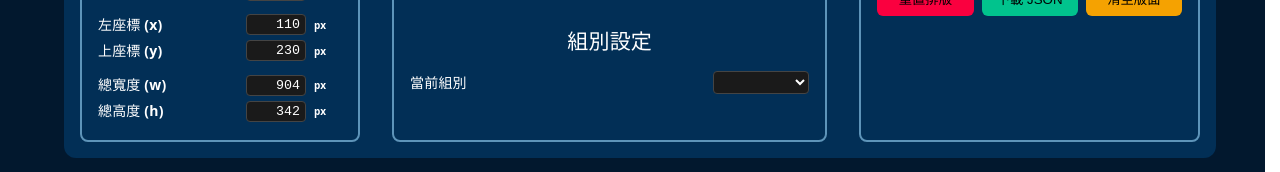
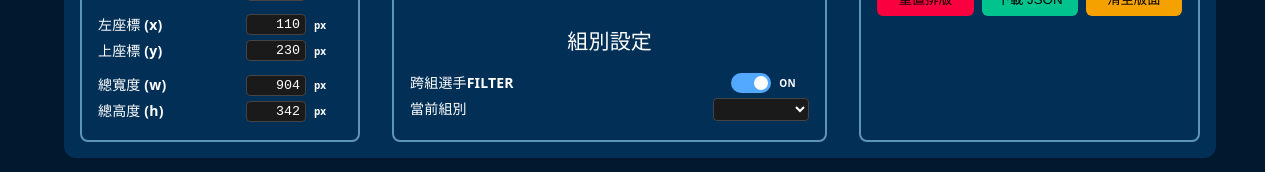
Before and after one commit to chc94818/TeamBuilder, a React (Vite) app: page / in a window 1280 px wide. Shown: the part 257-429 px from the top of the page. Built offline with nearby package versions, Linux system fonts and the light colour scheme; a web font is replaced by a local one.

Commit message:
global player filter

```diff
--- a/src/components/Bench.tsx
+++ b/src/components/Bench.tsx
@@ -57,7 +57,7 @@ function Bench() {
 
       <div className="bench">
         {benchPlayers.map((player) => {
-          const isUsed = lineupPlayers.some((p) => p?.id === player.id);
+          const {isUsed} = player;
           const isCurrentTarget = benchDragOverId === player.id;
 
           return (
--- a/src/components/EditorTool.tsx
+++ b/src/components/EditorTool.tsx
@@ -11,6 +11,8 @@ function EditorTool({ onExport }: { onExport: (scale: number) => void }) {
   const {
     isLineupRndActive,
     toggleLineupRnd,
+    isGlobalPlayerFilter,
+    toggleGlobalPlayerFilter,
     playerCellSize,
     setPlayerCellSize,
     teamsPerRow,
@@ -125,7 +127,9 @@ function EditorTool({ onExport }: { onExport: (scale: number) => void }) {
                   />
                   <span className="slider round"></span>
                 </label>
-                <span className="statusText">{isLineupRndActive ? "ON" : "OFF"}</span>
+                <span className="statusText">
+                  {isLineupRndActive ? "ON" : "OFF"}
+                </span>
               </div>
             </div>
           </div>
@@ -140,7 +144,9 @@ function EditorTool({ onExport }: { onExport: (scale: number) => void }) {
                   min="1"
                   max="20"
                   value={teamsPerRow}
-                  onChange={(e) => setTeamsPerRow(Math.max(1, parseInt(e.target.value) || 1))}
+                  onChange={(e) =>
+                    setTeamsPerRow(Math.max(1, parseInt(e.target.value) || 1))
+                  }
                   className="numberInput"
                 />
                 <span className="unit">隊</span>
@@ -159,7 +165,9 @@ function EditorTool({ onExport }: { onExport: (scale: number) => void }) {
                       <input
                         type="checkbox"
                         checked={isManual}
-                        onChange={(e) => setTeamSizeMode(e.target.checked ? "manual" : "auto")}
+                        onChange={(e) =>
+                          setTeamSizeMode(e.target.checked ? "manual" : "auto")
+                        }
                       />
                       <span className="slider round"></span>
                     </label>
@@ -171,7 +179,9 @@ function EditorTool({ onExport }: { onExport: (scale: number) => void }) {
                     <input
                       type="number"
                       value={manualTeamMemberSize}
-                      onChange={(e) => setManualTeamMemberSize(parseInt(e.target.value) || 0)}
+                      onChange={(e) =>
+                        setManualTeamMemberSize(parseInt(e.target.value) || 0)
+                      }
                       className="numberInput"
                     />
                     <span className="unit">人</span>
@@ -252,14 +262,18 @@ function EditorTool({ onExport }: { onExport: (scale: number) => void }) {
                   max="5.0"
                   step={0.01}
                   value={playerCellAspectRatio}
-                  onChange={(e) => setPlayerCellAspectRatio(parseFloat(e.target.value))}
+                  onChange={(e) =>
+                    setPlayerCellAspectRatio(parseFloat(e.target.value))
+                  }
                   className="numberSlider"
                 />
                 <input
                   step={0.01}
                   type="number"
                   value={playerCellAspectRatio}
-                  onChange={(e) => setPlayerCellAspectRatio(parseFloat(e.target.value))}
+                  onChange={(e) =>
+                    setPlayerCellAspectRatio(parseFloat(e.target.value))
+                  }
                   className="numberInput"
                 />
                 <span className="unit">ratio</span>
@@ -342,6 +356,26 @@ function EditorTool({ onExport }: { onExport: (scale: number) => void }) {
           <h3>組別設定</h3>
           <div className="editorOption groupSelectTool">
             <div className="editorControlItem">
+              <div className="editorOption lineupRndTool">
+                <div className="editorControlItem">
+                  <span className="labelText">跨組選手FILTER</span>
+                  <div className="inputGroup">
+                    <label className="switch">
+                      <input
+                        type="checkbox"
+                        checked={isGlobalPlayerFilter}
+                        onChange={toggleGlobalPlayerFilter}
+                      />
+                      <span className="slider round"></span>
+                    </label>
+                    <span className="statusText">
+                      {isGlobalPlayerFilter ? "ON" : "OFF"}
+                    </span>
+                  </div>
+                </div>
+              </div>
+            </div>
+            <div className="editorControlItem">
               <span>當前組別</span>
               <select
                 value={currentGroupId}
@@ -381,9 +415,15 @@ function EditorTool({ onExport }: { onExport: (scale: number) => void }) {
           <h3>介面操作</h3>
           <div className="editorOption stateActions">
             <div className="actionButtons">
-              <button onClick={resetToDefault} className="resetButton">重置排版</button>
-              <button onClick={downloadConfig} className="downloadButton">下載 JSON</button>
-              <button onClick={clearTeam} className="clearLineupsButton">清空版面</button>
+              <button onClick={resetToDefault} className="resetButton">
+                重置排版
+              </button>
+              <button onClick={downloadConfig} className="downloadButton">
+                下載 JSON
+              </button>
+              <button onClick={clearTeam} className="clearLineupsButton">
+                清空版面
+              </button>
             </div>
           </div>
         </section>
--- a/src/configs/team.json
+++ b/src/configs/team.json
@@ -10,5 +10,6 @@
   "CellAspectRatio": 3.425,
   "ColumnGap": 32,
   "RowGap": 30,
-  "TeamSizeMode": "manual"
+  "TeamSizeMode": "manual",
+  "GlobalPlayerFilter": true
 }
--- a/src/context/Editor/EditorContext.ts
+++ b/src/context/Editor/EditorContext.ts
@@ -4,6 +4,8 @@ import { createContext, useContext } from "react";
 interface EditorContextType {
   isLineupRndActive: boolean;
   toggleLineupRnd: () => void;
+  isGlobalPlayerFilter: boolean;
+  toggleGlobalPlayerFilter: () => void;
   playerCellSize: number;
   setPlayerCellSize: (size: number) => void;
   teamsPerRow: number;
--- a/src/context/Editor/EditorProvider.tsx
+++ b/src/context/Editor/EditorProvider.tsx
@@ -16,6 +16,7 @@ interface TeamConfig {
   ColumnGap: number;
   RowGap: number;
   TeamSizeMode: "auto" | "manual";
+  GlobalPlayerFilter: boolean;
 }
 
 // 陣容存檔型別: { [背景ID]: { [格位索引]: "選手名稱" } }
@@ -77,6 +78,11 @@ export const EditorProvider: React.FC<{ children: React.ReactNode }> = ({
   };
 
   // 狀態初始化
+  const [isLineupRndActive, setIsLineupRndActive] = useState(false);
+  const [isGlobalPlayerFilter, setIsGlobalPlayerFilter] = useState<boolean>(
+    () => getInitialValue("isGlobalPlayerFilter", teamConfig.GlobalPlayerFilter),
+  );
+
   const [currentGroupId, setCurrentGroupId] = useState(
     () => autoDetectedGroups[0] || "",
   );
@@ -136,6 +142,7 @@ export const EditorProvider: React.FC<{ children: React.ReactNode }> = ({
       lineupLayout,
       allGroupsPlayerMap, // 這裡儲存的是「所有背景」的聯集
       teamSizeMode,
+      isGlobalPlayerFilter,
     };
 
     localStorage.setItem(STORAGE_KEY, JSON.stringify(configToCache));
@@ -148,6 +155,7 @@ export const EditorProvider: React.FC<{ children: React.ReactNode }> = ({
     lineupLayout,
     allGroupsPlayerMap,
     teamSizeMode,
+    isGlobalPlayerFilter,
   ]);
 
   const updateGroupPlayer = (slotIndex: number, playerName: string | null) => {
@@ -187,11 +195,16 @@ export const EditorProvider: React.FC<{ children: React.ReactNode }> = ({
     });
   };
 
+  const toggleLineupRnd = () => setIsLineupRndActive((prev) => !prev);
+  const toggleGlobalPlayerFilter = () => setIsGlobalPlayerFilter((prev) => !prev);
+
   return (
     <EditorContext.Provider
       value={{
-        isLineupRndActive: false,
-        toggleLineupRnd: () => {},
+        isLineupRndActive,
+        toggleLineupRnd,
+        isGlobalPlayerFilter,
+        toggleGlobalPlayerFilter,
         teamsPerRow,
         setTeamsPerRow,
         playerCellSize,
--- a/src/context/Team/TeamContext.ts
+++ b/src/context/Team/TeamContext.ts
@@ -5,6 +5,7 @@ export interface Player {
   id: string; // 這裡我們用檔名當 ID
   name: string;
   url: string;
+  isUsed: boolean | null,
 }
 
 interface TeamContextType {
--- a/src/context/Team/TeamProvider.tsx
+++ b/src/context/Team/TeamProvider.tsx
@@ -12,13 +12,38 @@ export const TeamProvider: React.FC<{ children: React.ReactNode }> = ({ children
     backgroundFiles,
     allGroupsPlayerMap,   // 存檔資料 Record<string, Record<number, string>>
     updateGroupPlayer,
-    clearCurrentGroup
+    clearCurrentGroup,
+    isGlobalPlayerFilter
   } = useEditor();
 
-  // 1. 提供給備選區 (Bench) 的資料
-  const benchPlayers = useMemo(() =>
-    Object.entries(allPlayers).map(([name, url]) => ({ id: name, name, url })),
-  [allPlayers]);
+  const benchPlayers = useMemo(() => {
+    // 建立一個用於快速查詢的「已使用選手集合」
+    const usedNames = new Set<string>();
+
+    if (isGlobalPlayerFilter) {
+      // --- 全域過濾模式：掃描所有組別的存檔 ---
+      Object.values(allGroupsPlayerMap).forEach((groupMap) => {
+        Object.values(groupMap).forEach((name) => {
+          if (name) usedNames.add(name);
+        });
+      });
+    } else {
+      // --- 單組過濾模式：只掃描當前組別 ---
+      const currentMap = allGroupsPlayerMap[currentGroupId] || {};
+      Object.values(currentMap).forEach((name) => {
+        if (name) usedNames.add(name);
+      });
+    }
+
+    // 映射所有選手，並標記 isUsed
+    return Object.entries(allPlayers).map(([name, url]) => ({
+      id: name,
+      name: name,
+      url: url,
+      // 只要名字在 usedNames 集合中，就標記為 true
+      isUsed: usedNames.has(name),
+    }));
+  }, [allPlayers, allGroupsPlayerMap, currentGroupId, isGlobalPlayerFilter]);
 
   // 2. 取得當前背景圖片 (支援多種附檔名)
   const currentBackground = useMemo(() => {
@@ -56,6 +81,7 @@ export const TeamProvider: React.FC<{ children: React.ReactNode }> = ({ children
           id: playerName,
           name: playerName,
           url: allPlayers[playerName],
+          isUsed: true,
         };
       }
       return null;
```
